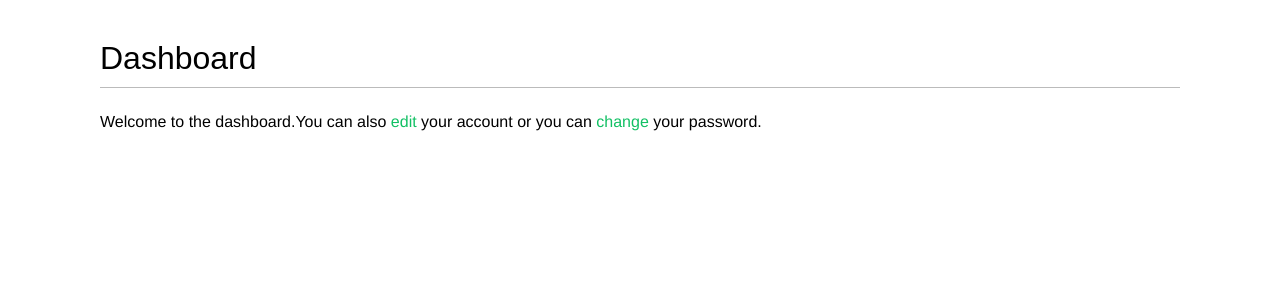
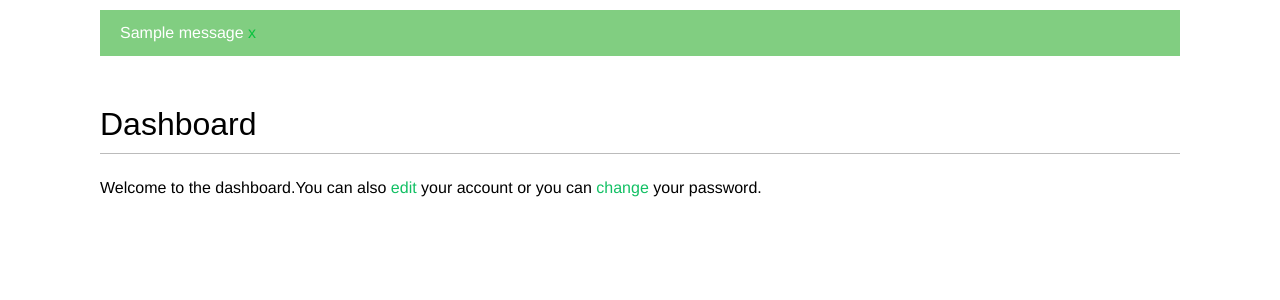
Before and after one commit to ABHISHEKGHARAMI/bookmark, a Django app: page /account/ in a window 1280 px wide. Shown: the part 48-348 px from the top of the page. Run offline with Django 5.2, Linux system fonts and the light colour scheme; a user stored in the database is signed in; one stand-in notice (Sample message) is shown; some web fonts are replaced.

Commit message:
Added the messages to the template .

```diff
--- a/bookmarks/account/templates/base.html
+++ b/bookmarks/account/templates/base.html
@@ -40,6 +40,16 @@
           {% endif %}
         </span>
         </div>
+        {% if messages %}
+         <ul class="messages">
+          {% for message in messages %}
+             <li class="{{ message.tags }}">
+              {{ message|safe }}
+              <a href="{% url "dashboard" %}">x</a>
+             </li>
+          {% endfor %}
+         </ul>
+        {% endif %}
         <div id="content">
         {% block content %}
 
```
